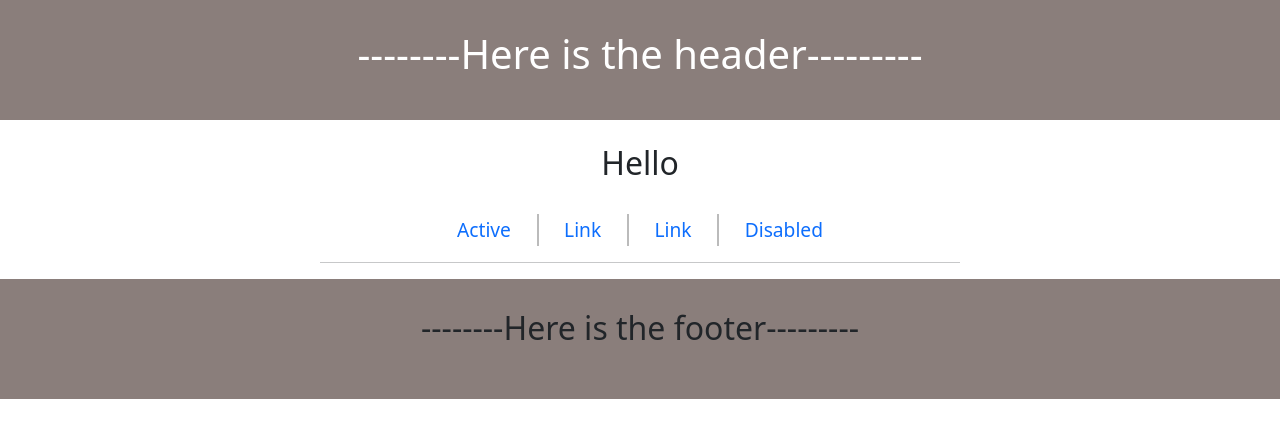
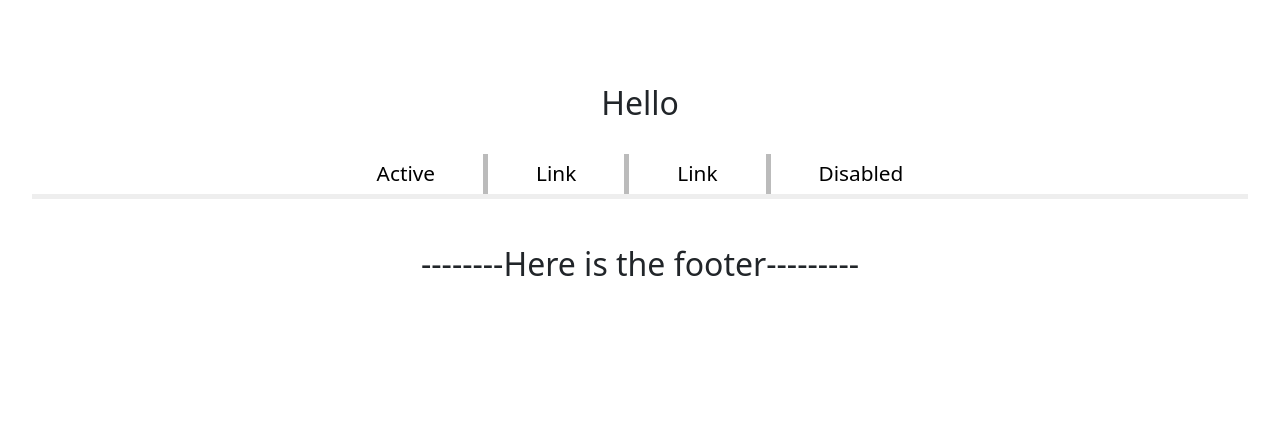
Before and after one commit to lubrozz/lubrozz.github.io, a React (Vite) app in the folder cv_web-page/: page / in a window 1280 px wide. Shown: the top 438 px of the page. Built offline with nearby package versions, Linux system fonts and the light colour scheme.

Commit message:
added css styling

```diff
--- a/cv_web-page/src/App.css
+++ b/cv_web-page/src/App.css
@@ -1,10 +1,55 @@
+.grey {
+  background-color: rgb(65, 65, 58);
+}
+
 .solid-box {
-  background-color: #8a7e7b;
-  height: 120px;
+  background-color: none;
+  height: 60px;
   padding: 30px;
   box-sizing: border-box;
 }
 
+.center-box {
+  width: 60rem;
+  margin: auto;
+  padding: 0.25rem;
+  align-content: center;
+  border: 1px solid red;
+}
+
+.double-element {
+  display: flex;
+  justify-content: space-between;
+  align-items: center;
+  flex-wrap: nowrap;
+  width: 100%;
+  padding: 2rem;
+  box-sizing: border-box;
+  margin-bottom: 0;
+}
+
+.nav {
+  display: "flex";
+  gap: "1.5rem";
+  flex-wrap: nowrap;
+  overflow: hidden;
+  margin: 0;
+}
+
+.navbar-links {
+  color: black;
+  border-right: 5px solid #bbb;
+  text-align: center;
+  padding: 0.25rem 3rem;
+  text-decoration: none;
+  font-size: 1.3rem;
+  white-space: nowrap;
+}
+
+/* this takes the last tag using the above css and applies the rules defined here to it */
+.navbar-links:last-child {
+  border-right: none;
+}
 .h1-color {
   color: white;
 }
@@ -14,20 +59,9 @@
 }
 
 .solid-line {
+  margin-top: 0rem;
   margin-left: auto;
   margin-right: auto;
-  width: 50%;
+  border-top: 5px solid #bbb;
+  width: 95%;
 }
-
-.navbar-links {
-  border-right: 2px solid #bbb;
-  text-align: center;
-  padding: 0.1% 2% 0.1% 2%;
-  text-decoration: none;
-  font-size: 120%;
-}
-
-/* this takes the last tag using the above css and applies the rules defined here to it */
-.navbar-links:last-child {
-  border-right: none;
-}
```
